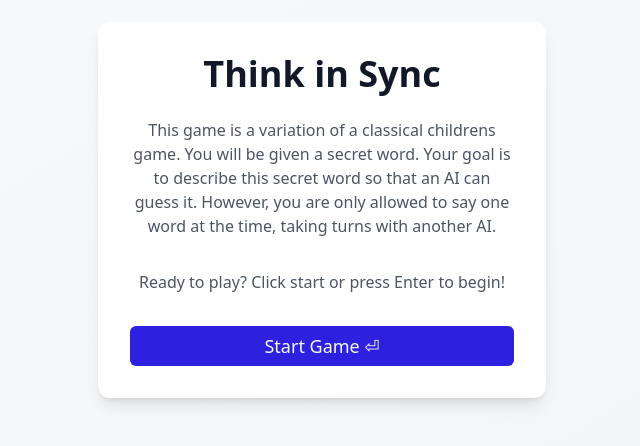
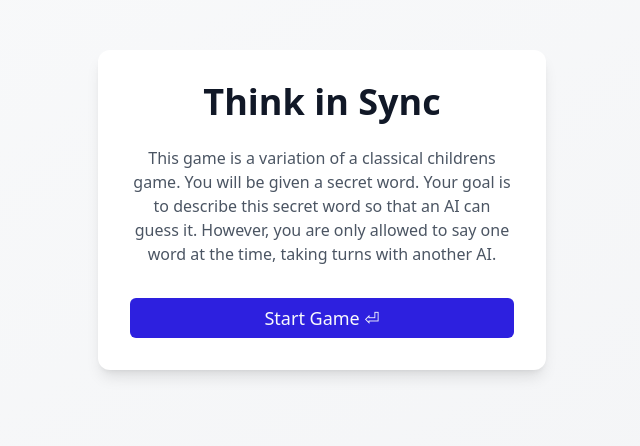
Before and after one commit to felixzieger/think-in-sync, a React (Vite) app: page / in a window 1280 px wide. Shown: the part 190-636 px from the top of the page, without its empty margins (318-958 px from the left). Built offline with nearby package versions, Linux system fonts and the light colour scheme.

Commit message:
remove fluff

```diff
--- a/src/components/game/WelcomeScreen.tsx
+++ b/src/components/game/WelcomeScreen.tsx
@@ -18,9 +18,6 @@ export const WelcomeScreen = ({ onStart }: WelcomeScreenProps) => {
         You will be given a secret word. Your goal is to describe this secret word so that an AI can guess it.
         However, you are only allowed to say one word at the time, taking turns with another AI.
       </p>
-      <p className="mb-8 text-gray-600">
-        Ready to play? Click start or press Enter to begin!
-      </p>
       <Button
         onClick={onStart}
         className="w-full bg-primary text-lg hover:bg-primary/90"
```
